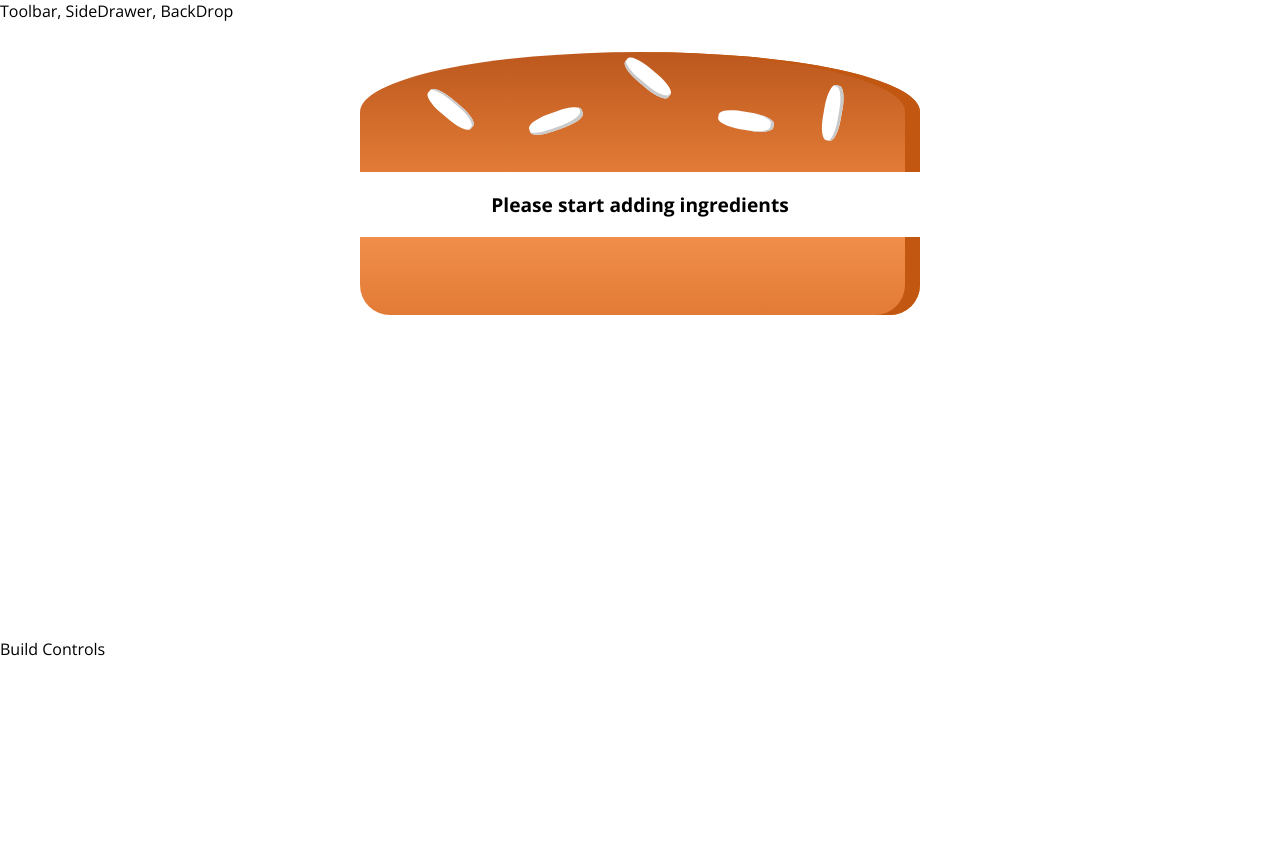
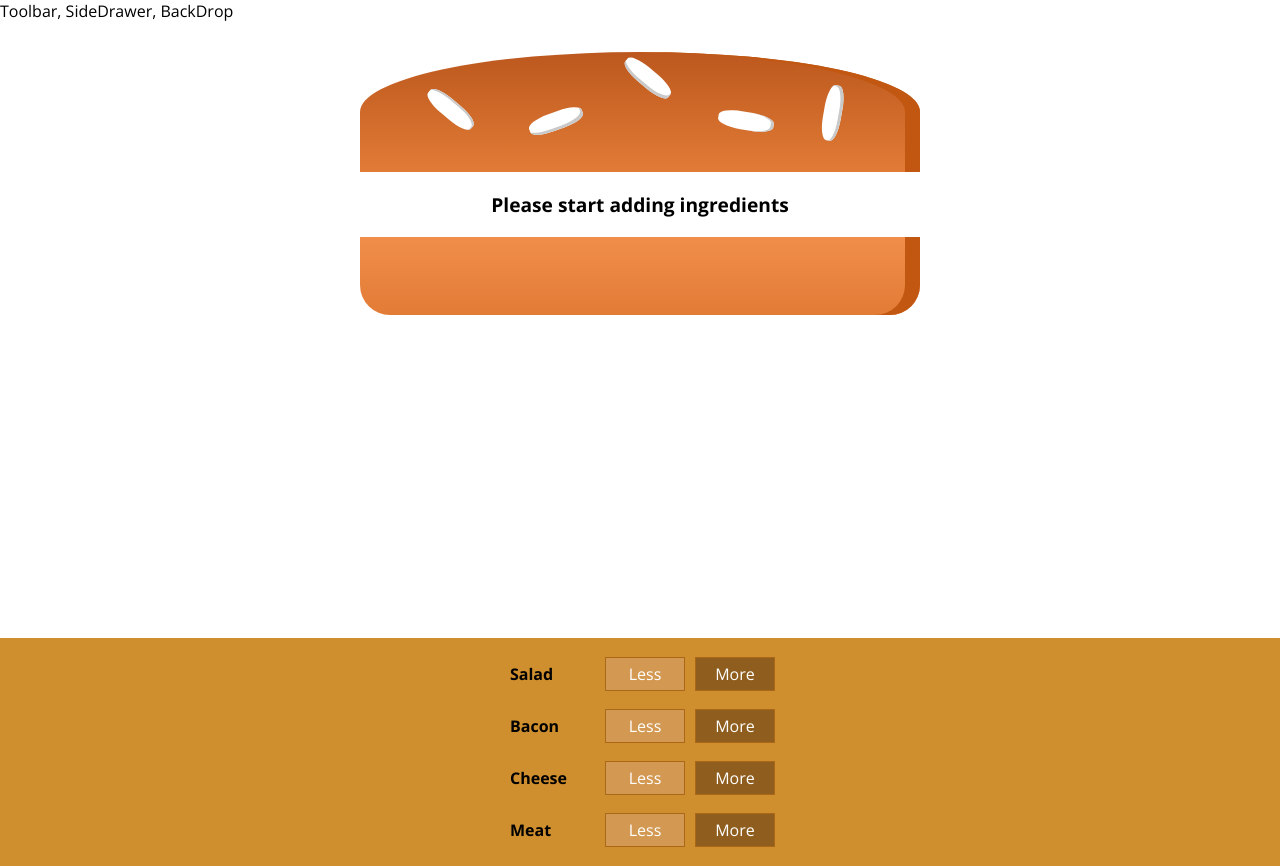
Before and after one commit to FedorowPavel/burger-builder, a React app: page / in a window 1280 px wide. Before the commit the page ends 800 px from the top, so only its background shows below. Built offline with nearby package versions, Linux system fonts and the light colour scheme.

Commit message:
build controls added

```diff
--- /dev/null
+++ b/src/components/Burger/BuildControls/BuildControl/BuildControl.css
@@ -0,0 +1,58 @@
+.BuildControl {
+  display: flex;
+  justify-content: space-between;
+  align-items: center;
+  margin: 5px 0;
+}
+
+.BuildControl button {
+  display: block;
+  font: inherit;
+  padding: 5px;
+  margin: 0 5px;
+  width: 80px;
+  border: 1px solid #aa6817;
+  cursor: pointer;
+  outline: none;
+}
+
+.BuildControl button:disabled {
+  background-color: #ac9980;
+  border: 1px solid #7e7365;
+  color: #ccc;
+  cursor: default;
+}
+
+.BuildControl button:hover:disabled {
+  background-color: #ac9980;
+  color: #ccc;
+  cursor: not-allowed;
+}
+
+.Label {
+  padding: 10px;
+  font-weight: bold;
+  width: 80px;
+}
+
+.BuildControl .Less {
+  background-color: #d39952;
+  color: white;
+}
+
+.BuildControl .More {
+  background-color: #8f5e1e;
+  color: white;
+}
+
+.BuildControl .Less:hover,
+.BuildControl .Less:active {
+  background-color: #daa972;
+  color: white;
+}
+
+.BuildControl .More:hover,
+.BuildControl .More:active {
+  background-color: #99703f;
+  color: white;
+}
--- /dev/null
+++ b/src/components/Burger/BuildControls/BuildControl/BuildControl.js
@@ -0,0 +1,13 @@
+import React from 'react';
+import classes from './BuildControl.css'
+
+const buildControl = (props) => (
+    <div className={classes.BuildControl}>
+        <div className={classes.Label}>{props.label}</div>
+        <button className={classes.Less}>Less</button>
+        <button className={classes.More}>More</button>
+    </div>
+);
+
+
+export default buildControl;
--- /dev/null
+++ b/src/components/Burger/BuildControls/BuildControls.css
@@ -0,0 +1,10 @@
+.BuildControls {
+  width: 100%;
+  background-color: #cf8f2e;
+  display: flex;
+  flex-direction: column;
+  align-items: center;
+  box-shadow: 0 2px 1px #ccc;
+  margin: auto;
+  padding: 10px 0;
+}
--- /dev/null
+++ b/src/components/Burger/BuildControls/BulidControls.js
@@ -0,0 +1,23 @@
+import React from 'react';
+import classes from './BuildControls.css';
+import BuildControl from './BuildControl/BuildControl'
+
+
+const controls = [
+    { label: 'Salad', type: 'salad' },
+    { label: 'Bacon', type: 'bacon' },
+    { label: 'Cheese', type: 'cheese' },
+    {label: 'Meat', type: 'meat'},
+]
+
+const buildControls = (props) => (
+    <div className={classes.BuildControls}>
+        {controls.map(
+            ctrl => (
+                <BuildControl key={ctrl.label} label={ctrl.label}/>
+        ))}
+
+    </div>
+);
+
+export default buildControls;
--- a/src/containers/BurgerBuilder/BurgerBuilder.js
+++ b/src/containers/BurgerBuilder/BurgerBuilder.js
@@ -1,6 +1,7 @@
 import React, { Component } from 'react';
 import Aux from '../../hoc/Auxillary';
 import Burger from '../../components/Burger/Burger';
+import BuildControls from '../../components/Burger/BuildControls/BulidControls'
 
 class BurgerBuilder extends Component {
 
@@ -17,7 +18,7 @@
         return (
             <Aux>
                 <Burger ingredients={ this.state.ingredients} />
-                <div>Build Controls</div>
+                <BuildControls/>
             </Aux>
         );
     }
```
